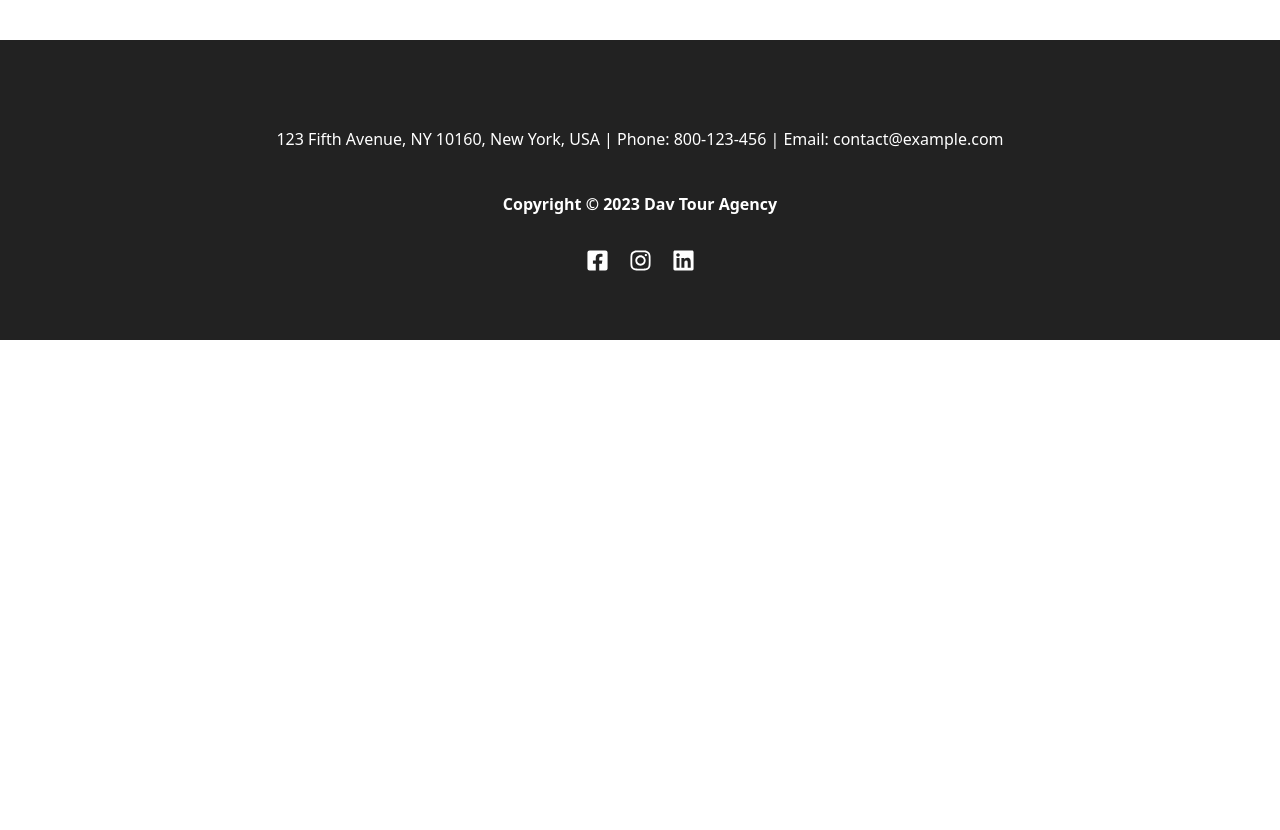
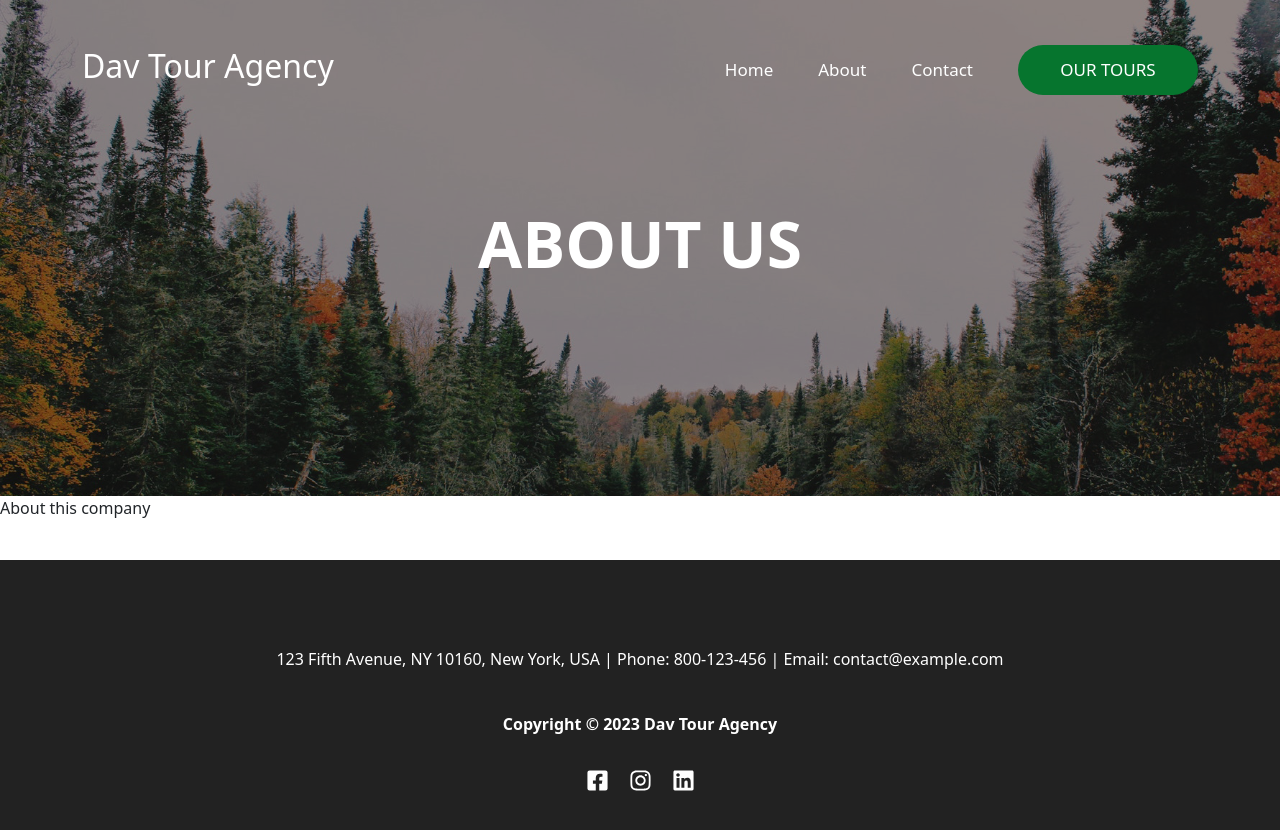
Before and after one commit to dawmanukian/dav-tour, a React (Create React App) app: page /about in a window 1280 px wide. Shown: the top 830 px of the page. Before the commit the page ends 800 px from the top, so only its background shows below. Built offline with nearby package versions, Linux system fonts and the light colour scheme; the HTML template or start-up script is replaced by a standard one.

Commit message:
about page updates

```diff
--- a/src/App.js
+++ b/src/App.js
@@ -4,6 +4,7 @@ import {BrowserRouter as Router, Routes, Route} from 'react-router-dom';
 import HomePage from './pages/HomePage/HomePage';
 import Footer from './components/footer/Footer';
 import ContactPage from './pages/ContactPage/ContactPage';
+import AboutPage from './pages/AboutPage/AboutPage';
 
 function App() {
   return (
@@ -13,6 +14,7 @@ function App() {
          <Routes>
           <Route path='/' element={<HomePage />} />
           <Route path='/contact' element={<ContactPage />} />
+          <Route path='/about' element={<AboutPage />} />
          </Routes>
          <Footer />
       </Router>
--- /dev/null
+++ b/src/components/SectionAbout/SectionAbout.jsx
@@ -0,0 +1,11 @@
+import React from 'react'
+
+const SectionAbout = () => {
+  return (
+    <div className='about'>
+        <p>About this company</p>
+    </div>
+  )
+}
+
+export default SectionAbout
--- a/src/components/SectionContact/SectionContact.jsx
+++ b/src/components/SectionContact/SectionContact.jsx
@@ -1,10 +1,10 @@
 import React from 'react'
 import './sectioncontact.css'
 
-const SectionContact = () => {
+const SectionContact = ({header}) => {
   return (
     <div className='contact-section'>
-        <h1>Contact us</h1>
+        <h1>{header}</h1>
     </div>
   )
 }
--- a/src/components/SectionHome2/SectionHome2.jsx
+++ b/src/components/SectionHome2/SectionHome2.jsx
@@ -20,8 +20,6 @@ const SectionHome2 = () => {
             description : 'Fuerat aestu carentem habentia spectent tonitrua mutastis3'
 
         }
-
-
     ]
   return (
     <div className='sec-home2'>
@@ -34,7 +32,6 @@ const SectionHome2 = () => {
                 <img src={item.img}/>
                 <b>{item.title}</b>
                 <p>{item.description}</p>
-
                 <button>Learn More <BsArrowRight /> </button>
             </div>
             ))}
--- a/src/pages/AboutPage/AboutPage.jsx
+++ b/src/pages/AboutPage/AboutPage.jsx
@@ -0,0 +1,14 @@
+import React from 'react'
+import SectionContact from '../../components/SectionContact/SectionContact'
+import SectionAbout from '../../components/SectionAbout/SectionAbout'
+
+const AboutPage = () => {
+  return (
+    <>
+        <SectionContact header={'About us'}/>
+        <SectionAbout />
+    </>
+  )
+}
+
+export default AboutPage
--- a/src/pages/ContactPage/ContactPage.jsx
+++ b/src/pages/ContactPage/ContactPage.jsx
@@ -5,8 +5,8 @@ import ContactData from '../../components/ContactData/ContactData'
 const ContactPage = () => {
   return (
     <div>
-        <SectionContact />
-        <ContactData />
+        <SectionContact header={'Contact us'}/>
+        <ContactData/>
     </div>
   )
 }
```
Also changed, not shown: src/components/SectionAbout/sectionabout.css (added).
